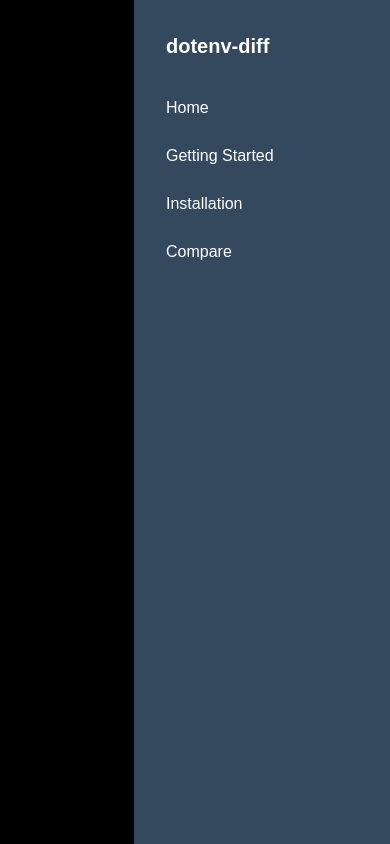
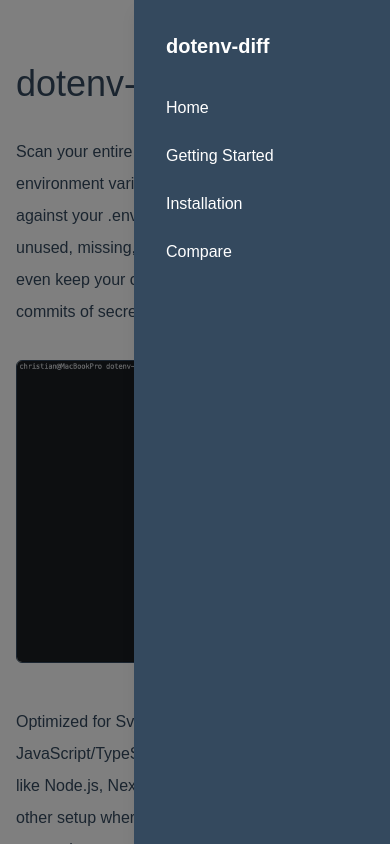
Before and after one commit to Chrilleweb/dotenv-diff-docs, a SvelteKit app: page / in a window 390 px wide. Both pictures are taken after a click on the button 342 px from the left and 48 px from the top of the page. Shown: the top 844 px of the page. Built offline with nearby package versions, Linux system fonts and the light colour scheme.

Commit message:
installation page update

```diff
--- a/src/components/Sidebar.svelte
+++ b/src/components/Sidebar.svelte
@@ -49,7 +49,7 @@
 {#if open}
 	<button
 		type="button"
-		class="fixed inset-0 bg-black bg-opacity-40 z-40 lg:hidden"
+		class="fixed inset-0 bg-black/50 z-40 lg:hidden"
 		aria-label="Close menu overlay"
 		on:click={() => (open = false)}
 		tabindex="0"
--- a/src/lib/typeWriter.ts
+++ b/src/lib/typeWriter.ts
@@ -3,7 +3,7 @@
   fullText: string,
   onUpdate: (text: string) => void,
   speed: number = 100,
-  resetDelay: number = 5000
+  resetDelay: number = 8000
 ) {
   let currentIndex = 0;
 
```
